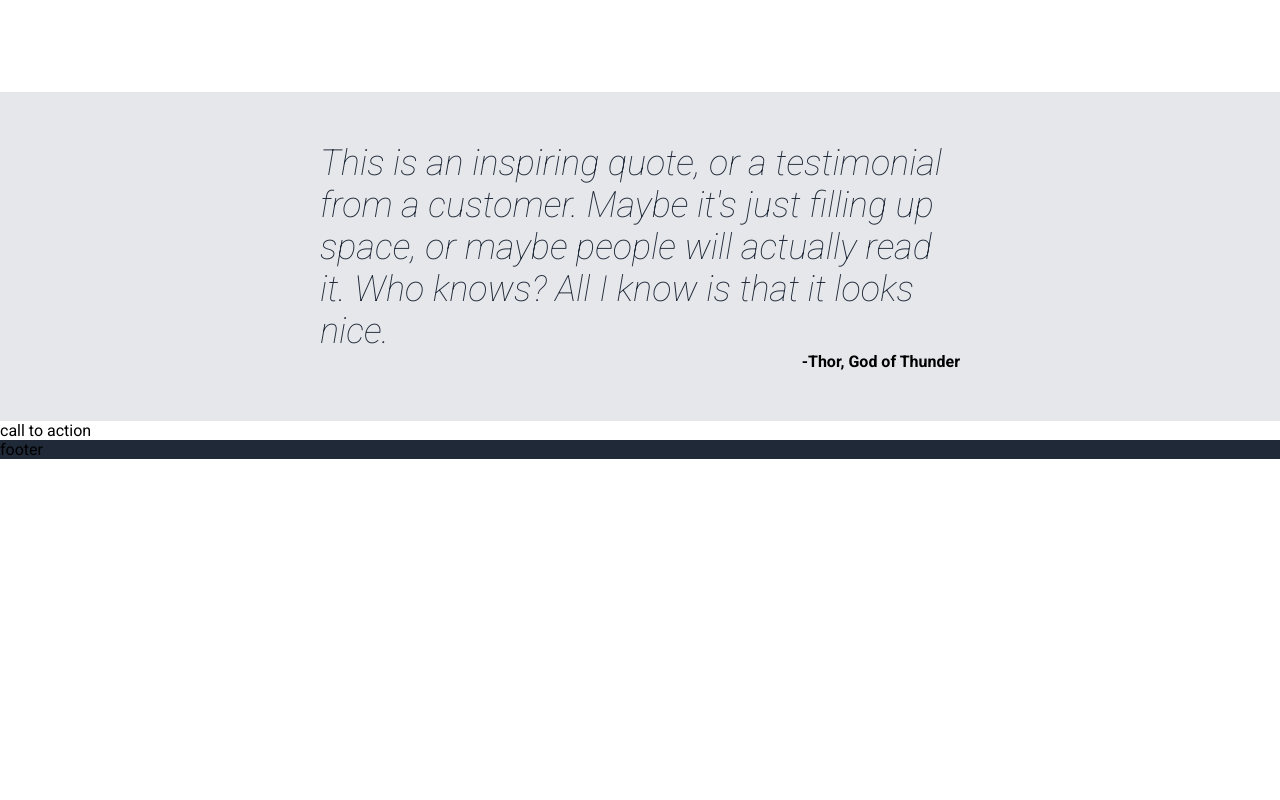
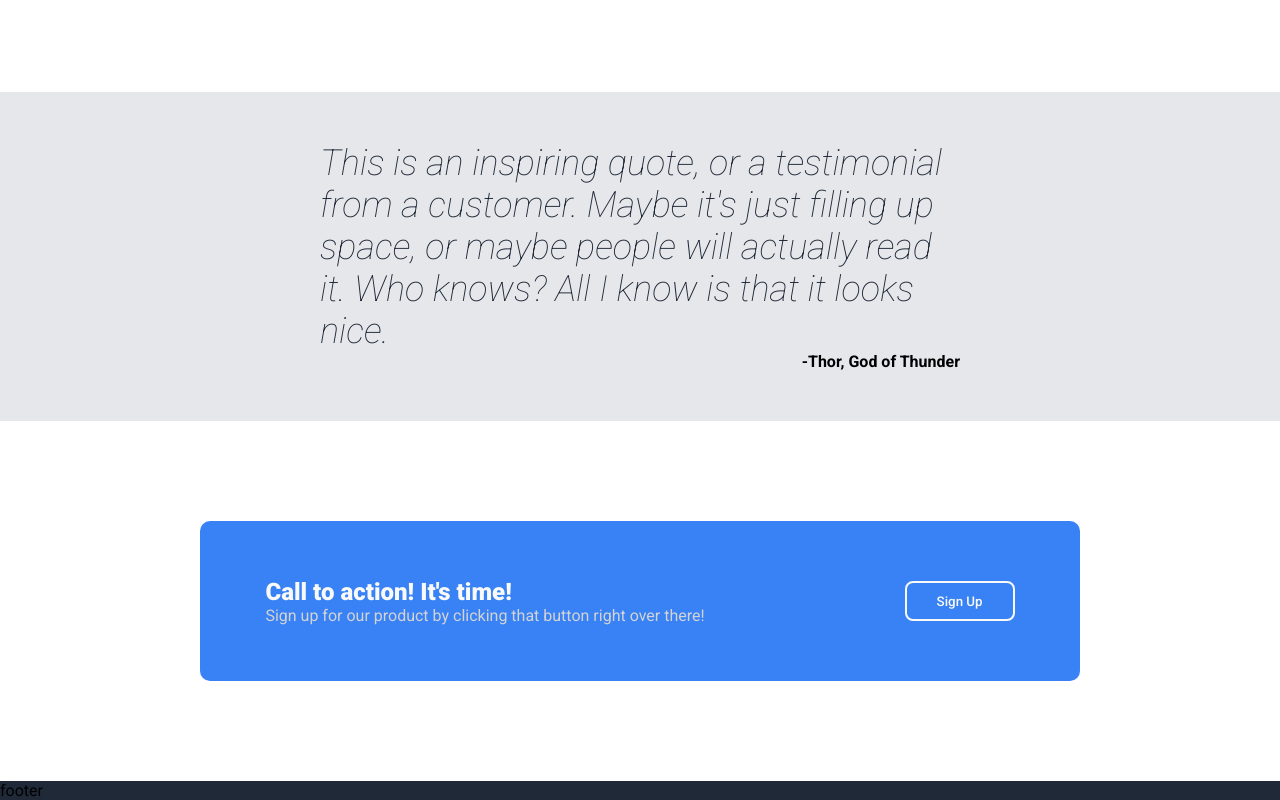
Before and after one commit to mrmiffmiff/odin-landing-page, a plain HTML site: page index.html in a window 1280 px wide. Shown: the part 914-1714 px from the top of the page. Before the commit the page ends 1373 px from the top, so only its background shows below. Drawn offline with Linux system fonts and the light colour scheme.

Commit message:
call to action

```diff
--- a/index.html
+++ b/index.html
@@ -14,7 +14,7 @@
 </head>
 
 <body>
-    <section class="heroFull">
+    <section class="hero">
         <header>
             <div class="logo">Header Logo</div>
             <ul class="links">
@@ -66,7 +66,15 @@
             <div class="quotee">-Thor, God of Thunder</div>
         </div>
     </section>
-    <section class="call to action">call to action</section>
+    <section class="call">
+        <div class="callWrapper">
+            <div class="callTextArea">
+                <div class="callMainText">Call to action! It's time!</div>
+                <div class="callSubText">Sign up for our product by clicking that button right over there!</div>
+            </div>
+            <input type="submit" value="Sign Up" />
+        </div>
+    </section>
     <footer>footer</footer>
 </body>
 
--- a/styles.css
+++ b/styles.css
@@ -9,12 +9,12 @@ body {
     margin: 0;
 }
 
-.heroFull,
+.hero,
 footer {
     background-color: #1F2937;
 }
 
-.heroFull {
+.hero {
     padding: 10px 200px 150px;
 }
 
@@ -72,7 +72,7 @@ a,
     padding: 0;
 }
 
-input {
+.hero input {
     height: 40px;
     width: 110px;
     box-sizing: border-box;
@@ -157,3 +157,47 @@ input {
     align-self: flex-end;
     font-weight: bold;
 }
+
+.call {
+    display: flex;
+    justify-content: center;
+    align-items: center;
+    padding: 100px 200px;
+}
+
+.callWrapper {
+    height: 160px;
+    flex: auto;
+    background-color: #3882f6;
+    border-radius: 10px;
+    display: flex;
+    justify-content: center;
+    align-items: center;
+    color: #F9FAF8;
+    gap: 200px;
+}
+
+.callTextArea {
+    display: flex;
+    flex-direction: column;
+}
+
+.callMainText {
+    font-weight: 900;
+    font-size: 24px;
+}
+
+.callSubText {
+    color: lightgrey;
+}
+
+.call input {
+    height: 40px;
+    width: 110px;
+    box-sizing: border-box;
+    color: #F9FAF8;
+    font-weight: 500;
+    border: 2px solid #F9FAF8;
+    border-radius: 8px;
+    background-color: inherit;
+}
```
